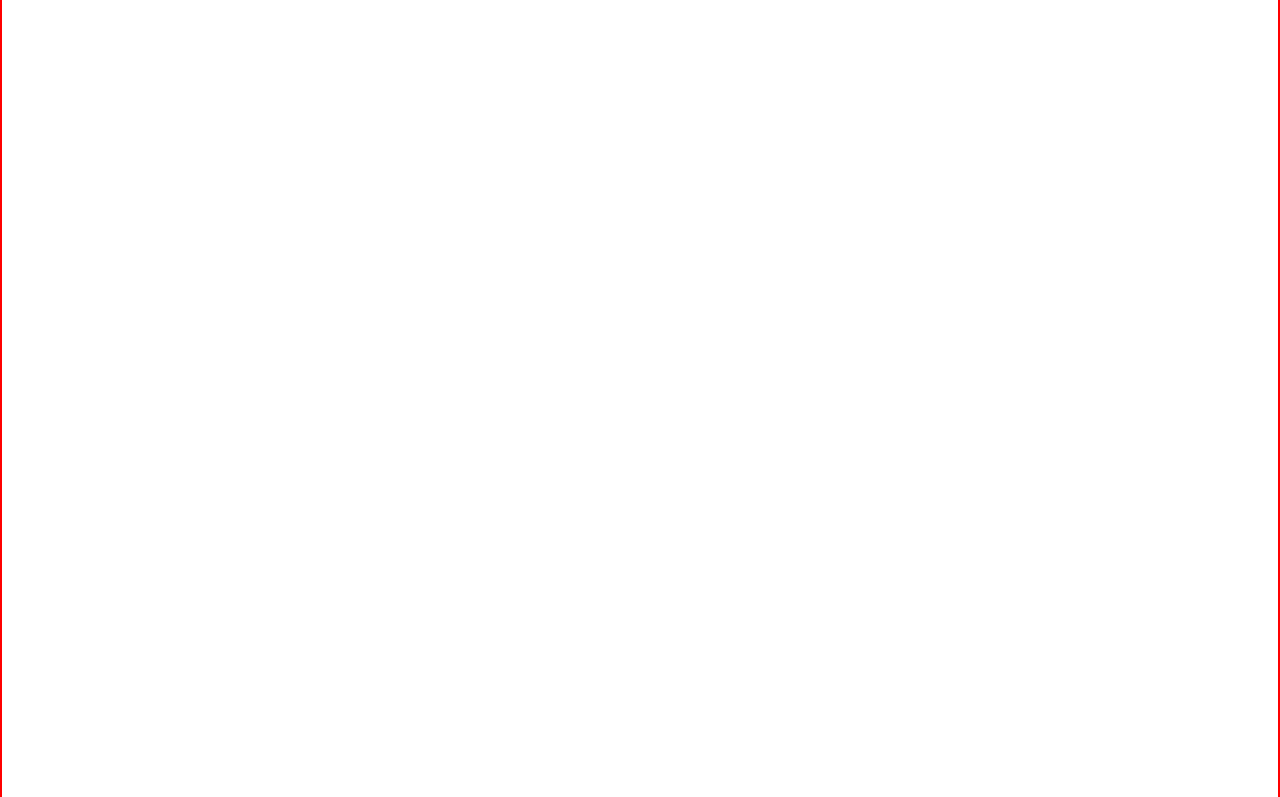
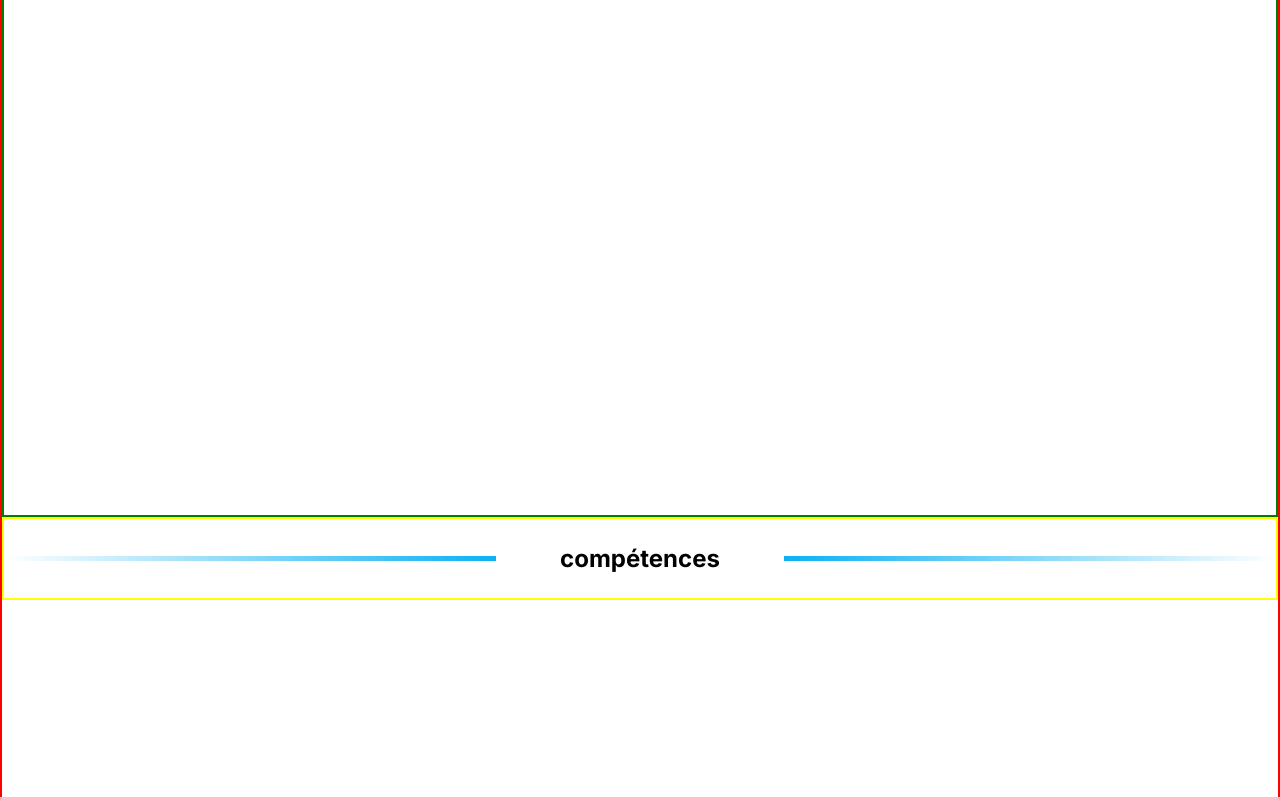
Before and after one commit to Lefentome38/portfolio, an Angular app: page / in a window 1280 px wide. Shown: the part 975-1772 px from the top of the page. Built offline with nearby package versions, Linux system fonts and the light colour scheme.

Commit message:
mise en place du titre compétence avec les deux barres décoratif

```diff
--- a/src/app/app.component.html
+++ b/src/app/app.component.html
@@ -8,9 +8,20 @@
   </div>
 </div>
 
-<div class="fullscreenCentralInformationCompetence">
+<div class="fullscreenPhotoProfilCompétence">
+
   <div class="headerBlackPortfolio">
     <h2>Portfolio</h2>
   </div>
 
+  <div class="containerTextePhotoProfil">
+
+  </div>
+
+  <div class="containerCompetences">
+    <div class="barre" style="background:linear-gradient(to left, #0CB1F2, transparent) ;"></div>
+    <h2>compétences</h2>
+    <div class="barre" style="background:linear-gradient(to right, #0CB1F2, transparent) ;"></div>
+  </div>
+
 </div>
--- a/src/app/app.component.scss
+++ b/src/app/app.component.scss
@@ -50,7 +50,7 @@
   }
 }
 
-.fullscreenCentralInformationCompetence {
+.fullscreenPhotoProfilCompétence {
   height: 1500px;
   border: solid red 2px;
 
@@ -67,4 +67,29 @@
       font-size: 50px;
     }
   }
+
+  .containerTextePhotoProfil {
+    border: solid green 2px;
+    height: 600px;
+  }
+
+  .containerCompetences {
+    text-align: center;
+
+    display: flex;
+    justify-content: center;
+    align-items: center;
+
+    border: solid yellow 2px;
+
+    h2 {
+      margin: 2% 5% 2% 5%;
+    }
+
+    .barre {
+      height: 5px;
+      width: 40%;
+    }
+
+  }
 }
```
